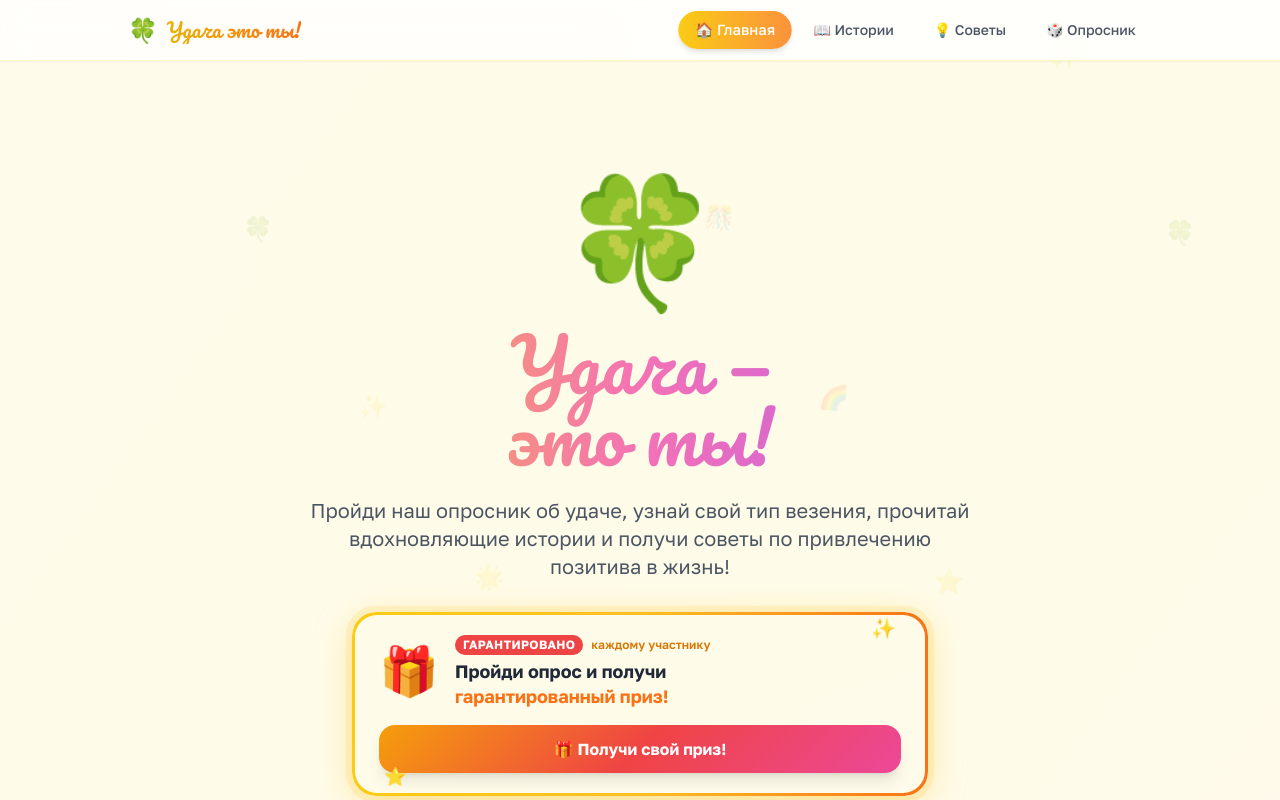
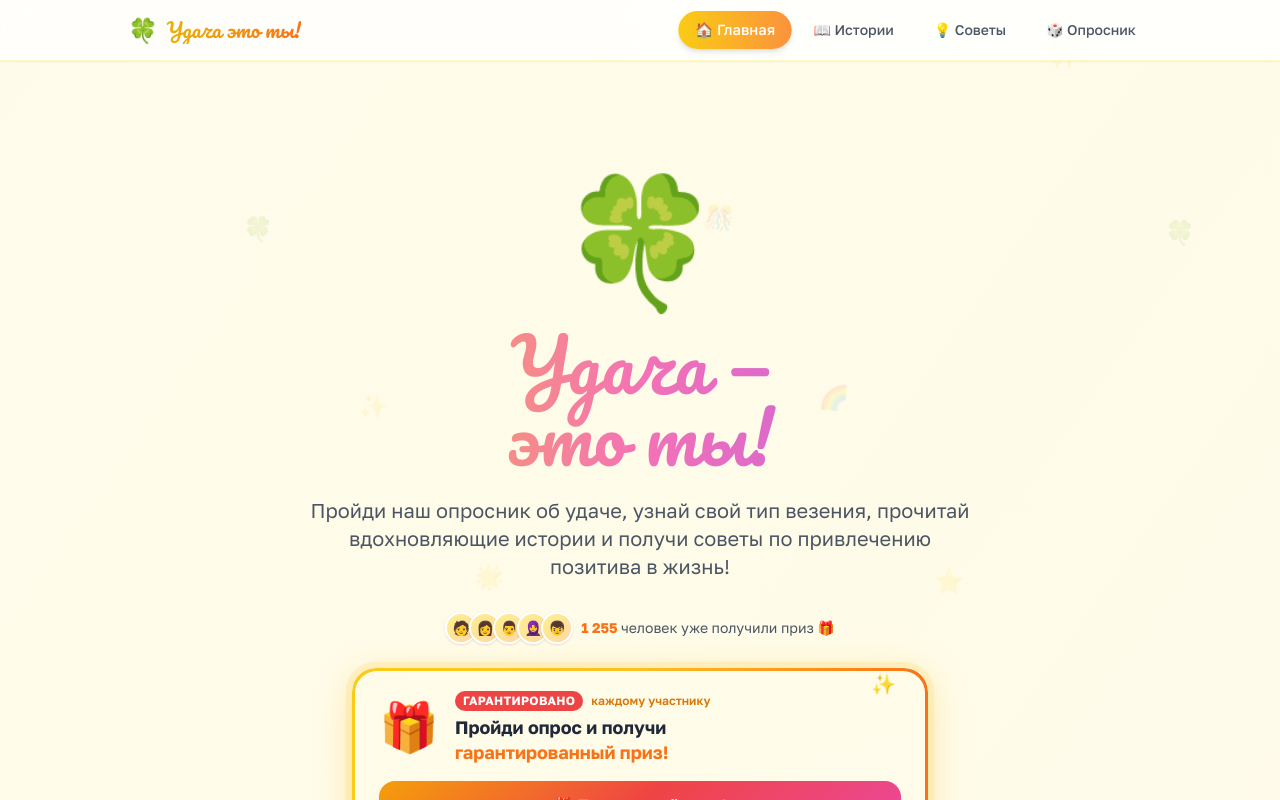
Before and after one commit to pr-poehali-dev/luck-survey-creation-1, a React (Vite) app: page / in a window 1280 px wide. Shown: the top 800 px of the page. Built offline with nearby package versions, Linux system fonts and the light colour scheme.

Commit message:
Добавить функцию

```diff
--- a/src/pages/Index.tsx
+++ b/src/pages/Index.tsx
@@ -110,6 +110,8 @@ export default function Index() {
 
   const progress = (currentQuestion / questions.length) * 100;
 
+  const [counter] = useState(() => 1247 + Math.floor(Math.random() * 30));
+
   return (
     <div className="min-h-screen font-golos bg-gradient-to-br from-amber-50 via-yellow-50 to-orange-50">
       {/* Floating particles */}
@@ -174,6 +176,18 @@ export default function Index() {
               <p className="text-lg md:text-xl text-gray-600 mb-8 max-w-2xl mx-auto leading-relaxed">
                 Пройди наш опросник об удаче, узнай свой тип везения, прочитай вдохновляющие истории и получи советы по привлечению позитива в жизнь!
               </p>
+
+              {/* Social proof counter */}
+              <div className="flex items-center justify-center gap-2 mb-6">
+                <div className="flex -space-x-2">
+                  {["🧑", "👩", "👨", "🧕", "👦"].map((em, i) => (
+                    <span key={i} className="w-8 h-8 rounded-full bg-gradient-to-br from-yellow-200 to-orange-200 border-2 border-white flex items-center justify-center text-sm shadow">{em}</span>
+                  ))}
+                </div>
+                <p className="text-sm text-gray-600">
+                  <span className="font-bold text-orange-500">{counter.toLocaleString("ru-RU")}</span> человек уже получили приз 🎁
+                </p>
+              </div>
 
               {/* Prize Banner */}
               <div
@@ -392,7 +406,17 @@ export default function Index() {
             ) : (
               <div className="text-center" style={{ animation: "fadeIn 0.5s ease-out" }}>
                 <div className="text-8xl mb-6">🎉</div>
-                <h2 className="font-pacifico text-3xl md:text-4xl mb-6 text-gray-800">Твой результат</h2>
+                <h2 className="font-pacifico text-3xl md:text-4xl mb-4 text-gray-800">Твой результат</h2>
+                <div className="flex items-center justify-center gap-2 mb-6">
+                  <div className="flex -space-x-2">
+                    {["🧑", "👩", "👨", "🧕", "👦"].map((em, i) => (
+                      <span key={i} className="w-7 h-7 rounded-full bg-gradient-to-br from-yellow-200 to-orange-200 border-2 border-white flex items-center justify-center text-xs shadow">{em}</span>
+                    ))}
+                  </div>
+                  <p className="text-sm text-gray-500">
+                    Вместе с тобой приз получили <span className="font-bold text-orange-500">{counter.toLocaleString("ru-RU")}</span> человек 🎁
+                  </p>
+                </div>
                 <div className={`bg-gradient-to-br ${getResult().color} rounded-3xl p-8 text-white shadow-2xl mb-8`}>
                   <div className="text-5xl mb-4">✨</div>
                   <h3 className="font-pacifico text-2xl md:text-3xl mb-4">{getResult().title}</h3>
```
